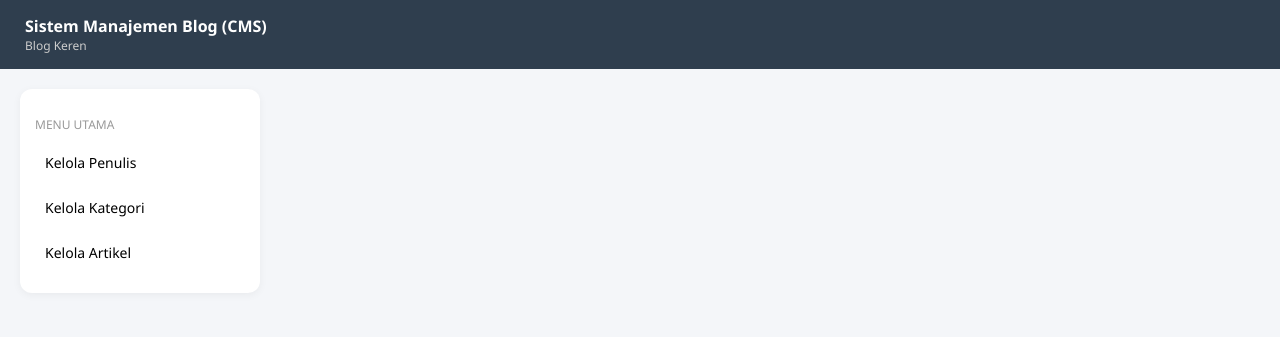
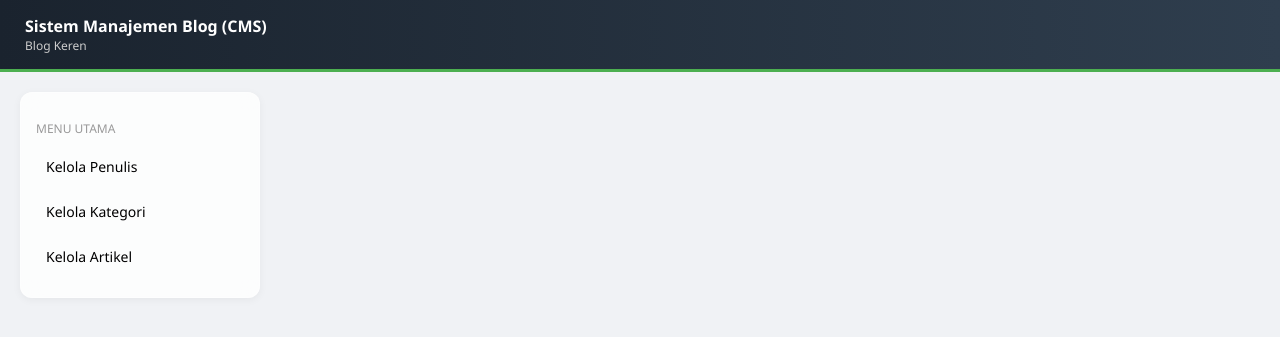
Before and after one commit to Naswavi/BLOG, a PHP site: page / in a window 1280 px wide. Shown: the top 337 px of the page. Run offline with PHP 8.4, Linux system fonts and the light colour scheme; some libraries are stand-ins or nearby versions.

Commit message:
Update index.php

```diff
--- a/index.php
+++ b/index.php
@@ -369,6 +369,139 @@ button {
   cursor: pointer;
   margin-right: 10px;
 }
+
+/* Animasi Masuk*/
+@keyframes fadeInUp {
+  from {
+    opacity: 0;
+    transform: translateY(20px);
+  }
+  to {
+    opacity: 1;
+    transform: translateY(0);
+  }
+}
+
+/* Global Styling Refinement */
+body {
+  background: #f0f2f5;
+  color: #333;
+  scroll-behavior: smooth;
+}
+
+/* Sidebar Modern */
+.sidebar .menu-box {
+  background: rgba(255, 255, 255, 0.8);
+  backdrop-filter: blur(10px);
+  border: 1px solid rgba(255, 255, 255, 0.3);
+  transition: all 0.3s ease;
+}
+
+.sidebar button {
+  transition: all 0.3s cubic-bezier(0.4, 0, 0.2, 1);
+  position: relative;
+  overflow: hidden;
+}
+
+.sidebar button:hover {
+  transform: translateX(8px);
+  background: #e8f5e9;
+}
+
+.sidebar button.active {
+  background: #2e7d32 !important;
+  color: white !important;
+  box-shadow: 0 4px 15px rgba(46, 125, 50, 0.3);
+}
+
+/* 4. Content Area Animation */
+#contentArea {
+  animation: fadeInUp 0.6s ease-out;
+}
+
+/* Table Card Refresh */
+.table-card {
+  border: none;
+  border-radius: 16px;
+  overflow: hidden;
+  transition: transform 0.3s ease;
+}
+
+.table-card:hover {
+  transform: translateY(-5px);
+}
+
+/* Button Effects */
+.btn {
+  transition: all 0.2s ease;
+  text-transform: uppercase;
+  font-weight: 600;
+  letter-spacing: 0.5px;
+  font-size: 12px;
+}
+
+.btn:active {
+  transform: scale(0.95);
+}
+
+.btn.tambah {
+  background: linear-gradient(135deg, #4CAF50, #2E7D32);
+  box-shadow: 0 4px 12px rgba(76, 175, 80, 0.3);
+}
+
+/* Form Modernization */
+.card-form {
+  border-radius: 20px;
+  animation: fadeInUp 0.5s ease-out;
+}
+
+input, textarea, select {
+  transition: border-color 0.3s, box-shadow 0.3s;
+}
+
+input:focus, textarea:focus, select:focus {
+  border-color: #2e7d32 !important;
+  box-shadow: 0 0 0 4px rgba(46, 125, 50, 0.1) !important;
+  outline: none;
+}
+
+/* Badge Styling */
+.badge-kategori {
+  background: #e8f5e9;
+  color: #2e7d32;
+  font-weight: 600;
+  border: 1px solid #c8e6c9;
+}
+
+/* Topbar Styling */
+.topbar {
+  background: linear-gradient(90deg, #1a232e 0%, #2f3e4e 100%);
+  border-bottom: 3px solid #4CAF50;
+}
+
+/* Hover effect pada baris tabel */
+tr {
+  transition: background-color 0.2s ease;
+}
+
+tr:hover td {
+  background-color: #f9f9f9;
+}
+
+/* Custom Scrollbar */
+::-webkit-scrollbar {
+  width: 8px;
+}
+::-webkit-scrollbar-track {
+  background: #f1f1f1;
+}
+::-webkit-scrollbar-thumb {
+  background: #ccc;
+  border-radius: 10px;
+}
+::-webkit-scrollbar-thumb:hover {
+  background: #aaa;
+}
 </style>
 </head>
 
@@ -561,11 +694,22 @@ function hapusPenulis(id) {
       method: 'POST',
       body: fd
     })
-    .then(res => res.json())
+    .then(res => res.json()) // balik normal lagi
     .then(res => {
+
       if (res.status === 'sukses') {
+
+        Swal.fire('Berhasil', res.pesan, 'success');
         loadPenulis();
+
+      } else {
+        Swal.fire('Tidak bisa dihapus', res.pesan, 'error');
+
       }
+
+    })
+    .catch(() => {
+      Swal.fire('Error', 'Server bermasalah', 'error');
     });
 
   });
@@ -861,9 +1005,30 @@ function hapusKategori(id) {
     })
     .then(res => res.json())
     .then(res => {
+
       if (res.status === 'sukses') {
+
+        Swal.fire({
+          icon: 'success',
+          title: 'Berhasil',
+          text: 'Data kategori berhasil dihapus'
+        });
+
         loadKategori();
+
+      } else {
+
+        Swal.fire({
+          icon: 'error',
+          title: 'Gagal',
+          text: res.pesan
+        });
+
       }
+
+    })
+    .catch(() => {
+      Swal.fire('Error', 'Server bermasalah', 'error');
     });
 
   });
@@ -1043,9 +1208,30 @@ function hapusArtikel(id) {
     })
     .then(res => res.json())
     .then(res => {
+
       if (res.status === 'sukses') {
+
+        Swal.fire({
+          icon: 'success',
+          title: 'Berhasil',
+          text: 'Artikel berhasil dihapus'
+        });
+
         loadArtikel();
+
+      } else {
+
+        Swal.fire({
+          icon: 'error',
+          title: 'Gagal',
+          text: res.pesan
+        });
+
       }
+
+    })
+    .catch(() => {
+      Swal.fire('Error', 'Server bermasalah', 'error');
     });
 
   });
```
